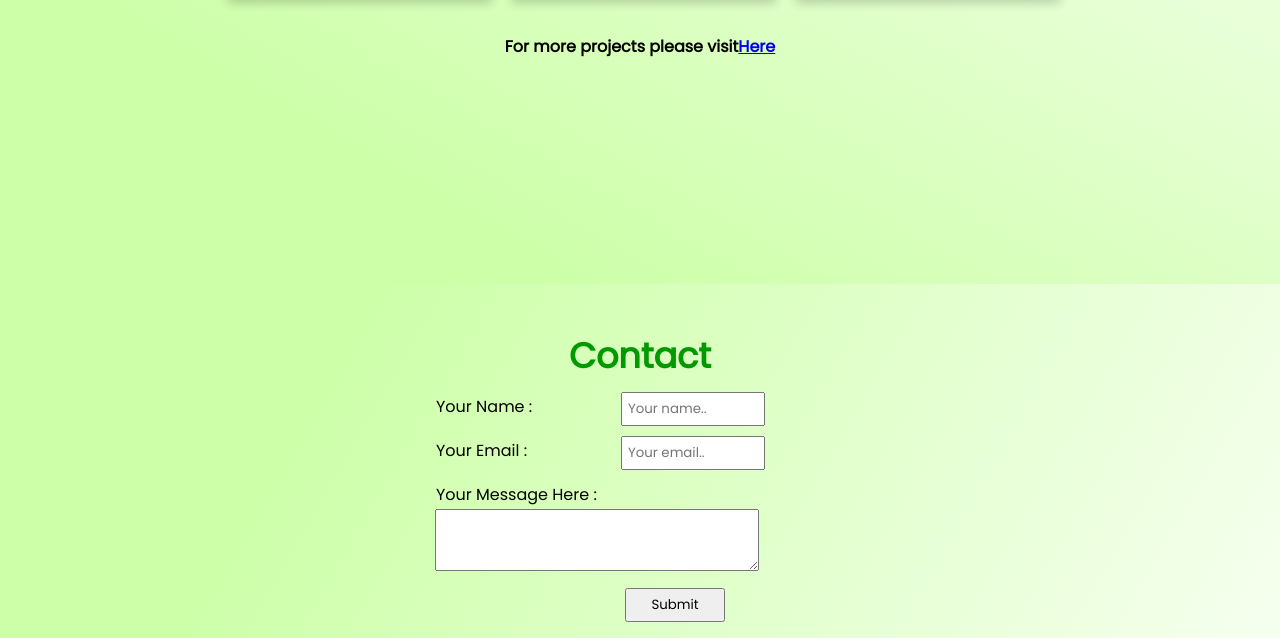
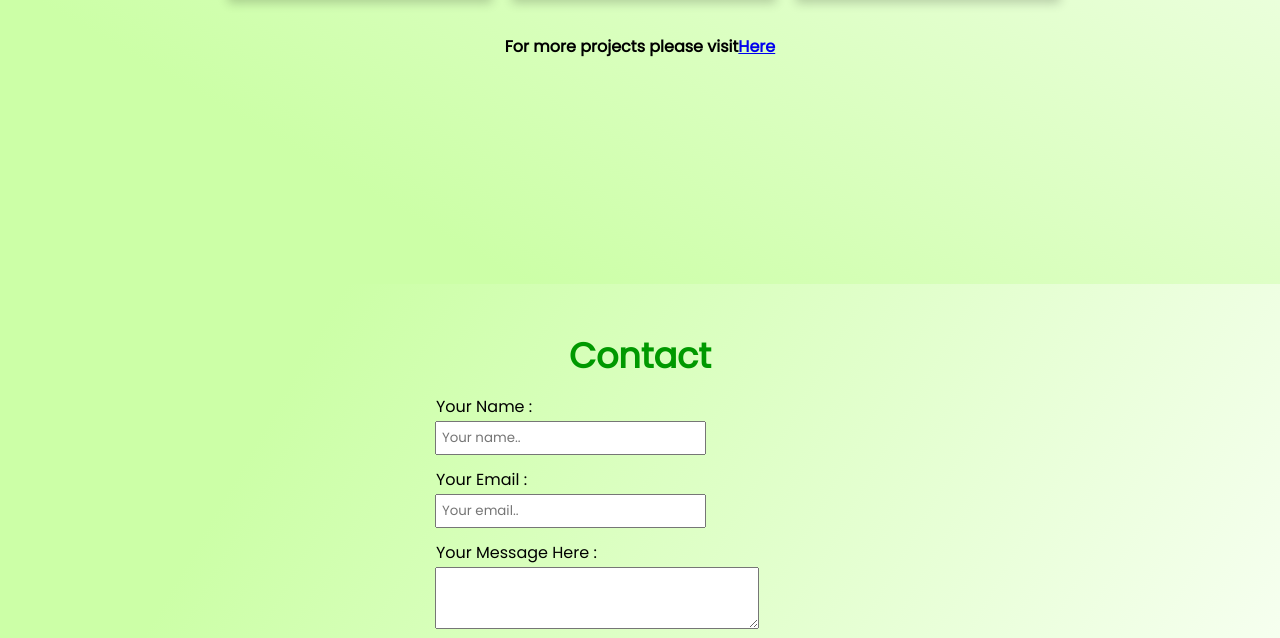
Before and after one commit to sharvari-govele/sharvari-govele.github.io, a plain HTML site: page index.html in a window 1280 px wide. Shown: the part 3639-4277 px from the top of the page. Drawn offline with nearby package versions, Linux system fonts and the light colour scheme; a web font is replaced by a local one.

Commit message:
some changes in contact section again

```diff
--- a/styles.css
+++ b/styles.css
@@ -281,7 +281,7 @@ label {
   width: 180px;
 }
 input {
-  width: 130px;
+
   padding: 5px;
 
 }
```
